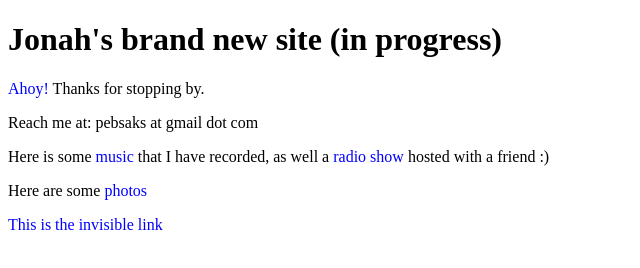
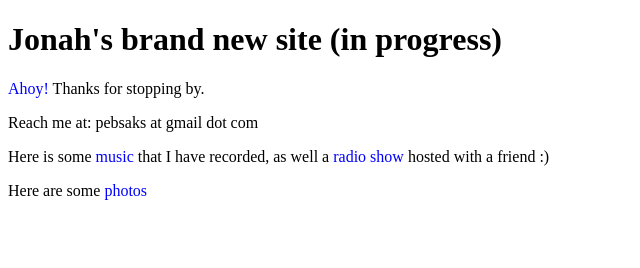
Before and after one commit to jonahsaks/jonahsaks.github.io, a plain HTML site: page index.html in a window 1280 px wide. Shown: the whole page, without its empty margins (0-640 px from the left). Drawn offline with Linux system fonts and the light colour scheme.

Commit message:
Update index.html

```diff
--- a/index.html
+++ b/index.html
@@ -34,9 +34,6 @@ a:active {
 <p> Here is some <a href="https://soundcloud.com/user656542597/sets/klez-application">music</a> that I have recorded, as well a <a href="music.html">radio show</a> hosted with a friend :)
 <p> Here are some <a href="photos.html">photos</a>
 <br>
-  <div class="link-div">
-  <a href="communiques.html">This is the invisible link</a>
 
-</div>
 </body>
 </html>
```
